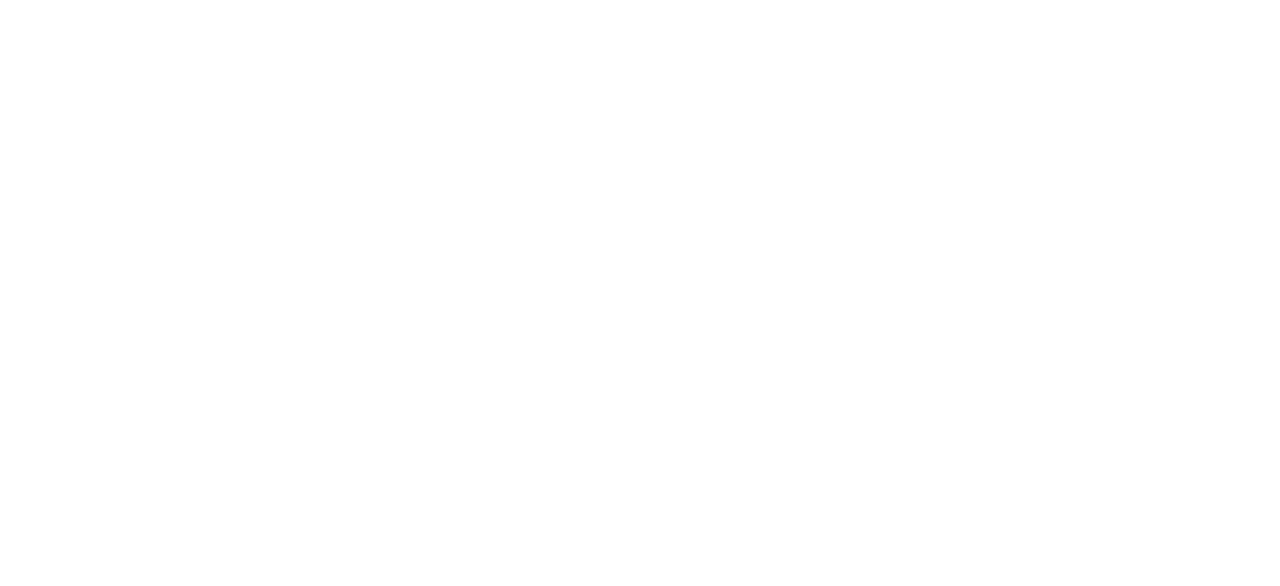
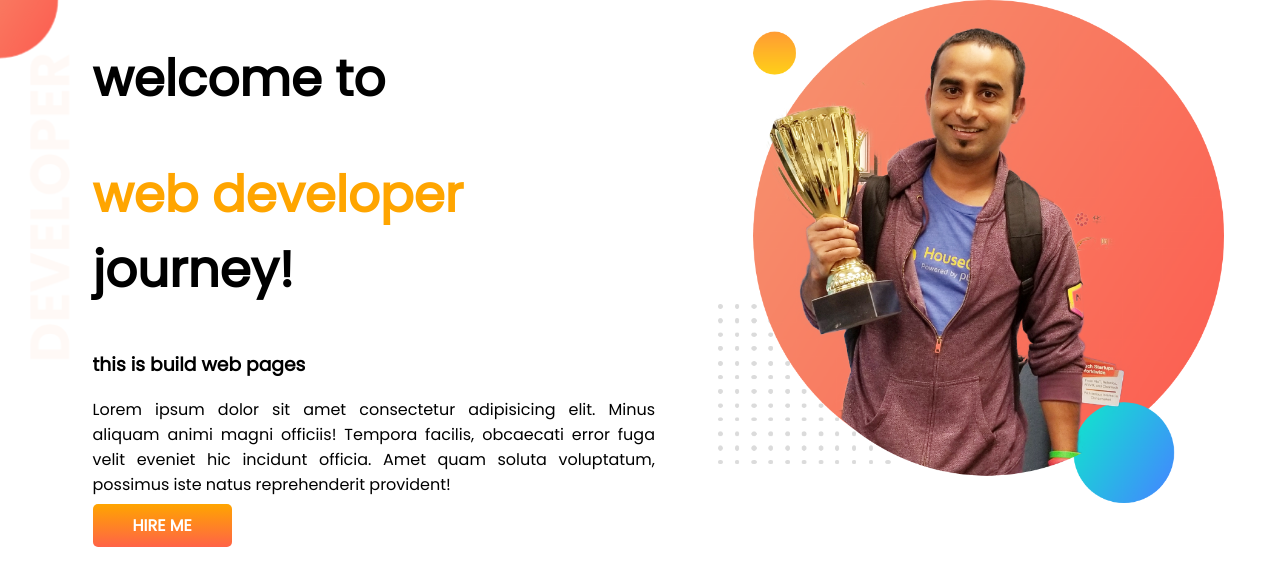
Before and after one commit to hafiz-ullah375/developer-portfolio, a plain HTML site: page index.html in a window 1280 px wide. Drawn offline with Linux system fonts and the light colour scheme.

Commit message:
file added

```diff
--- a/index.html
+++ b/index.html
@@ -1,13 +1,33 @@
 <!DOCTYPE html>
 <html lang="en">
+
 <head>
     <meta charset="UTF-8">
     <meta http-equiv="X-UA-Compatible" content="IE=edge">
     <meta name="viewport" content="width=, initial-scale=1.0">
     <title>hafiz portfolio</title>
+    <link rel="preconnect" href="https://fonts.googleapis.com">
+    <link rel="preconnect" href="https://fonts.gstatic.com" crossorigin>
+    <link href="https://fonts.googleapis.com/css2?family=Poppins&display=swap" rel="stylesheet">
     <link rel="stylesheet" href="style.css">
 </head>
+
 <body>
 
+    <section class="top">
+        <div class="half-widht">
+            <h1>welcome to</h1>
+            <h1><span class="web-dev">web developer</span> journey!</h1>
+            <h3> this is build web pages </h3>
+            <p>Lorem ipsum dolor sit amet consectetur adipisicing elit. Minus aliquam animi magni officiis! Tempora
+                facilis,
+                obcaecati error fuga velit eveniet hic incidunt officia. Amet quam soluta voluptatum, possimus iste
+                natus
+                reprehenderit provident!</p>
+            <a class="link" target="-blank" href="https://www.facebook.com/md.hafez.731/">HIRE ME</a>
+        </div>
+        <div class="half-widht"> <img src="images/jhankar.png" alt=""></div>
+    </section>
 </body>
+
 </html>
--- a/style.css
+++ b/style.css
@@ -0,0 +1,42 @@
+body{
+    font-family: 'Poppins', sans-serif;
+    margin: 0;
+}
+h1{
+    font-size: 50px;
+}
+.web-dev{
+    color: orange;
+}
+section{
+    display: flex;
+    padding-left: 30px;
+}
+.half-widht{
+    width: 50%;
+    padding-left: 5%;
+}
+.half-widht img{
+    width: 150px;
+}
+.half-widht img{
+    width: 90%;
+
+}
+p{
+
+    text-align :justify;
+}
+.link{
+    text-decoration: none;
+    background-image: linear-gradient(orange, tomato);
+    color: white;
+    font-weight: 700;
+    padding: 10px 40px;
+    border-radius: 5px;
+
+}
+.top{
+    background-image: url(images/top-banner.png);
+    background-repeat: no-repeat;
+}
```
Also changed, not shown: images/dream-bg.png (added), images/exp-bg.png (added), images/hafiz.png (added), images/jhankar.png (added), images/jhankar2.png (added), images/my-bg.png (added), images/my-bg2.png (added), images/top-banner.png (added).
